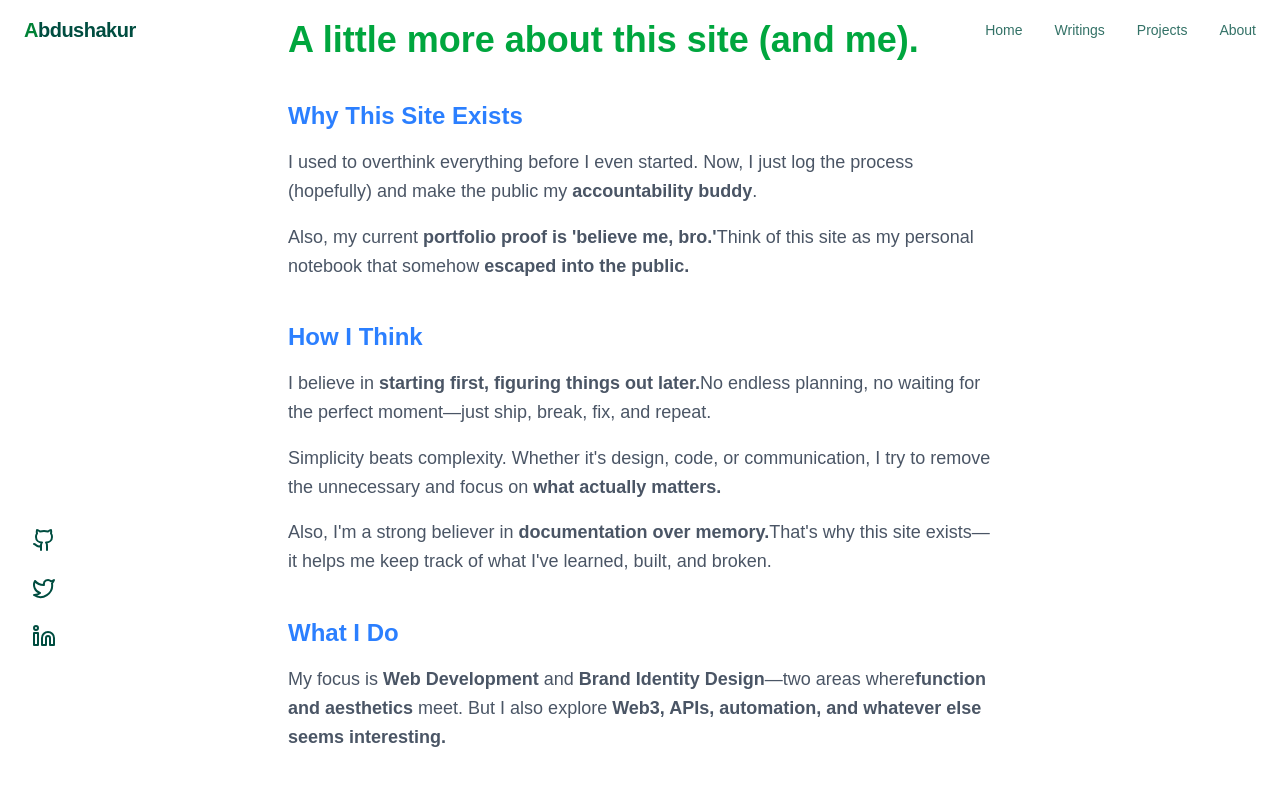
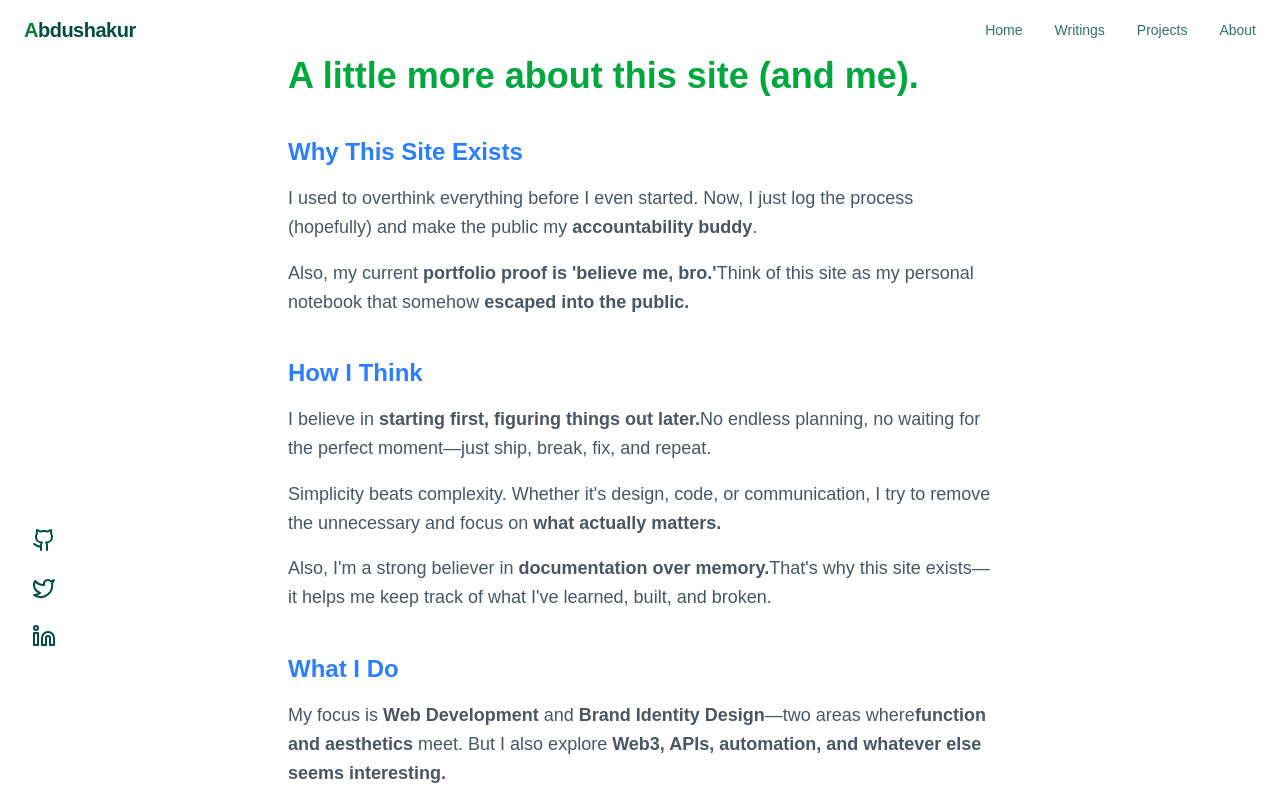
Before and after one commit to abdushakurob/abdushakurob.github.io, a Next.js app: page /about in a window 1280 px wide. Shown: the top 796 px of the page. Built offline with nearby package versions, Linux system fonts and the light colour scheme.

Commit message:
Update page.tsx about

```diff
--- a/app/about/page.tsx
+++ b/app/about/page.tsx
@@ -1,6 +1,6 @@
 export default function About() {
   return (
-    <div className="min-h-screen bg-base-100 pt-5 text-base-content px-6 sm:px-12 md:px-24 py-12 max-w-4xl mx-auto">
+    <div className="min-h-screen bg-base-100 text-base-content px-6 sm:px-12 md:px-24 py-14 max-w-4xl mx-auto">
 
       {/* Header */}
       <h1 className="text-4xl font-bold text-green-600 mb-6">A little more about this site (and me).</h1>
```
